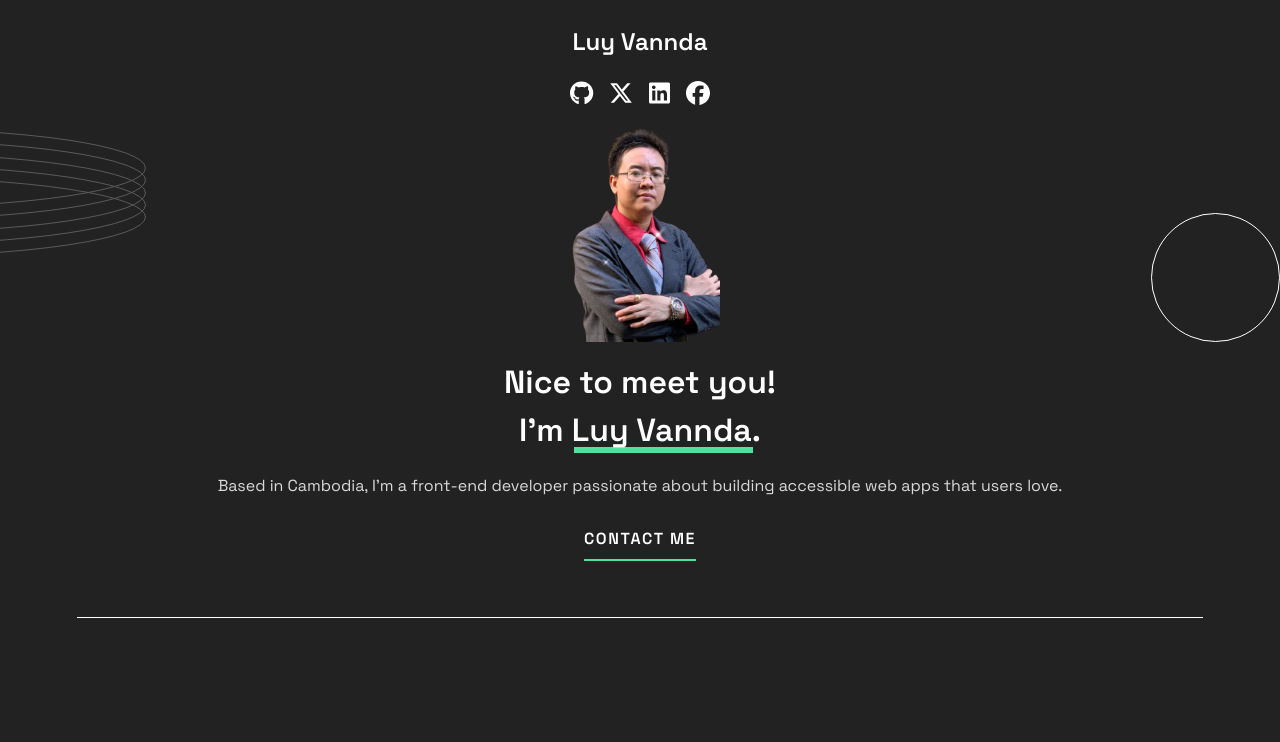
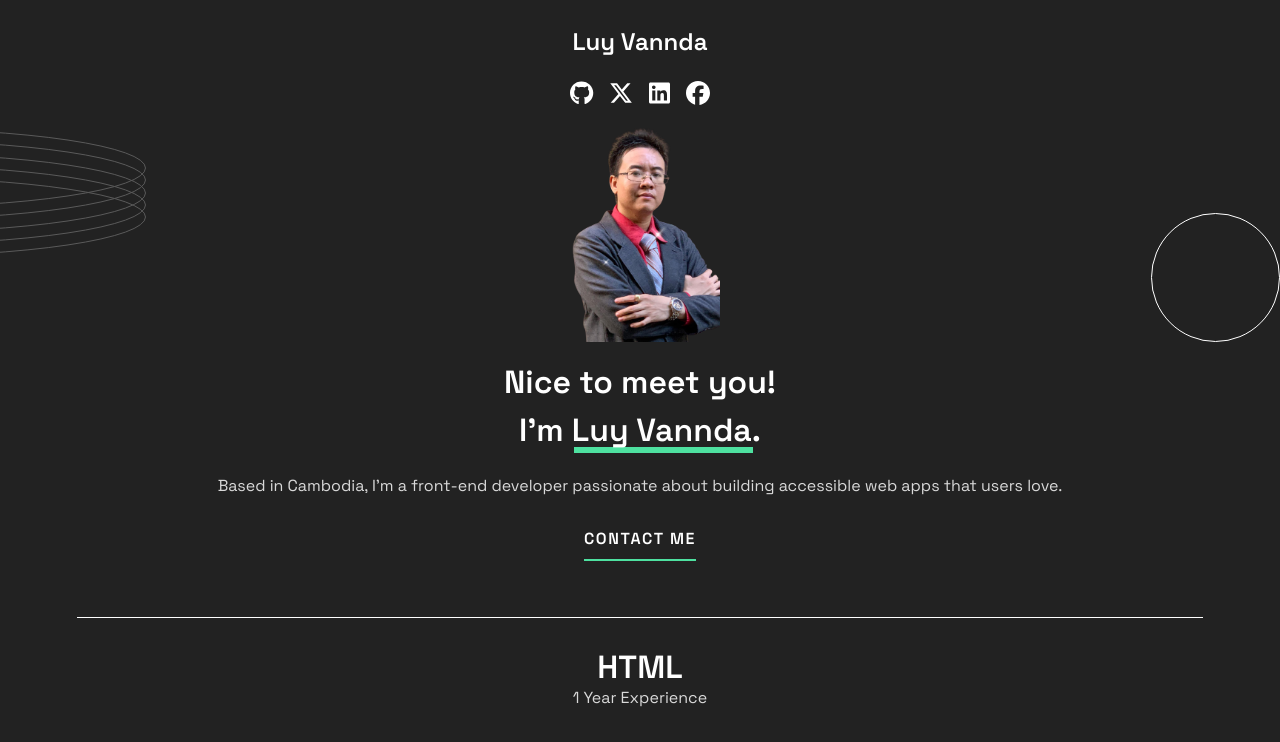
Before and after one commit to luyvannda/luyvannda.github.io, a React (Vite) app: page / in a window 1280 px wide. Shown: the top 742 px of the page. Built offline with nearby package versions, Linux system fonts and the light colour scheme.

Commit message:
add skills component to the project

```diff
--- a/src/App.css
+++ b/src/App.css
@@ -129,4 +129,16 @@ body {
 .contact-btn .contact-me:hover {
   color: #4ee1a0;
   cursor: pointer;
+}
+
+.skills {
+  text-align: center;
+  padding-bottom: 2rem;
+}
+.skills h1 {
+  font-size: 2rem;
+}
+.skills p {
+  font-weight: 500;
+  color: #D9D9D9;
 }/*# sourceMappingURL=App.css.map */
--- a/src/App.jsx
+++ b/src/App.jsx
@@ -2,6 +2,7 @@ import './App.scss'
 import Hero from './components/Hero'
 import Navbar from './components/Navbar'
 import ProfilePhoto from './components/ProfilePhoto'
+import Skills from './components/Skills'
 
 function App() {
 
@@ -14,6 +15,11 @@ function App() {
         <ProfilePhoto />
         <Hero />
       </section>
+
+      <section>
+        <Skills />
+      </section>
+
     </div>
   )
 }
--- a/src/App.scss
+++ b/src/App.scss
@@ -164,5 +164,18 @@ body {
       cursor: pointer;
     }
   }
+}
 
+.skills {
+  text-align: center;
+  padding-bottom: 2rem;
+
+  h1 {
+    font-size: 2rem;
+  }
+
+  p {
+    font-weight: 500;
+    color: $main-text-gray;
+  }
 }
--- /dev/null
+++ b/src/components/Skills.jsx
@@ -0,0 +1,8 @@
+export default function Skills() {
+  return (
+    <div className="skills">
+      <h1>HTML</h1>
+      <p>1 Year Experience</p>
+    </div>
+  )
+}
```
Also changed, not shown: 1 other file (tests, documents, lock files or other folders).
